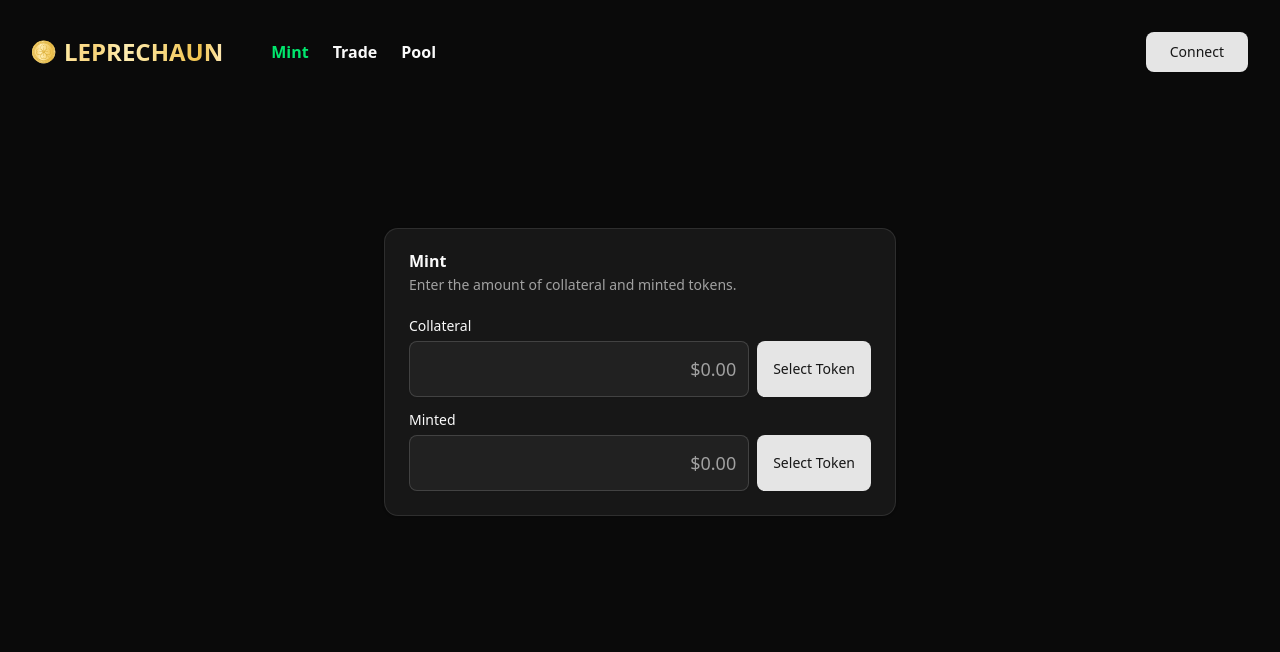
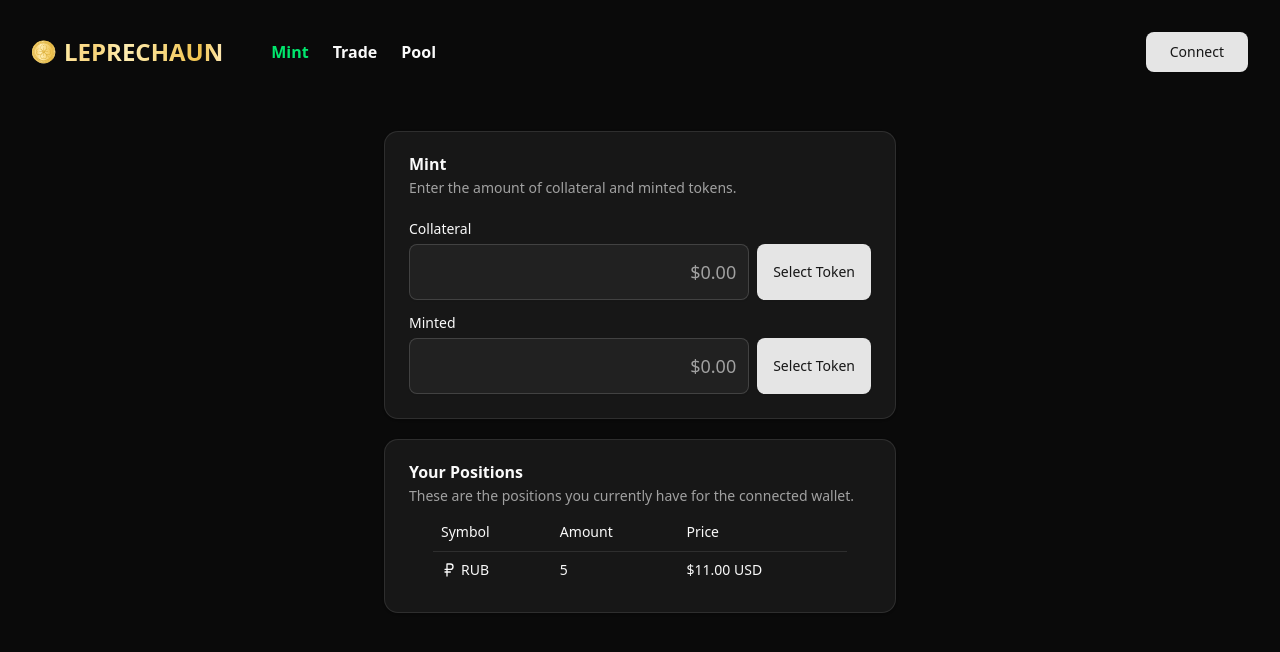
Before and after one commit to leprechaun-dao/leprechaun-mvp-bsc, a Next.js app: page / in a window 1280 px wide. Shown: the top 652 px of the page. Built offline with nearby package versions, Linux system fonts and the light colour scheme.

Commit message:
Add table component and integrate it into mint page

```diff
--- a/app/(main)/(mint)/page.tsx
+++ b/app/(main)/(mint)/page.tsx
@@ -24,6 +24,15 @@ import {
   FormItem,
   FormLabel,
 } from "@/components/ui/form";
+import {
+  Table,
+  TableBody,
+  TableCell,
+  TableHead,
+  TableHeader,
+  TableRow,
+} from "@/components/ui/table";
+import { RussianRuble } from "lucide-react";
 import { useForm } from "react-hook-form";
 
 export default function Home() {
@@ -32,7 +41,7 @@ export default function Home() {
   return (
     <div className="flex flex-col min-h-screen w-full">
       <Header activeRoute="mint" />
-      <main className="flex flex-1 items-center justify-center mb-[20vh] px-6">
+      <main className="flex flex-col gap-5 flex-1 items-center justify-center mb-[20vh] px-6">
         <Card className="w-lg">
           <CardHeader>
             <CardTitle>Mint</CardTitle>
@@ -99,6 +108,38 @@ export default function Home() {
             </div>
           </CardContent>
         </Card>
+
+        <Card className="w-lg">
+          <CardHeader>
+            <CardTitle>Your Positions</CardTitle>
+            <CardDescription>
+              These are the positions you currently have for the connected
+              wallet.
+            </CardDescription>
+            {/* TODO: Add button for wallet connection */}
+
+            <CardContent>
+              <Table>
+                <TableHeader>
+                  <TableRow>
+                    <TableHead>Symbol</TableHead>
+                    <TableHead>Amount</TableHead>
+                    <TableHead>Price</TableHead>
+                  </TableRow>
+                </TableHeader>
+                <TableBody>
+                  <TableRow>
+                    <TableCell className="flex gap-1 items-center *:[svg]:size-4">
+                      <RussianRuble /> RUB
+                    </TableCell>
+                    <TableCell>5</TableCell>
+                    <TableCell>$11.00 USD</TableCell>
+                  </TableRow>
+                </TableBody>
+              </Table>
+            </CardContent>
+          </CardHeader>
+        </Card>
       </main>
     </div>
   );
--- /dev/null
+++ b/components/ui/table.tsx
@@ -0,0 +1,116 @@
+"use client"
+
+import * as React from "react"
+
+import { cn } from "@/utils/css"
+
+function Table({ className, ...props }: React.ComponentProps<"table">) {
+  return (
+    <div
+      data-slot="table-container"
+      className="relative w-full overflow-x-auto"
+    >
+      <table
+        data-slot="table"
+        className={cn("w-full caption-bottom text-sm", className)}
+        {...props}
+      />
+    </div>
+  )
+}
+
+function TableHeader({ className, ...props }: React.ComponentProps<"thead">) {
+  return (
+    <thead
+      data-slot="table-header"
+      className={cn("[&_tr]:border-b", className)}
+      {...props}
+    />
+  )
+}
+
+function TableBody({ className, ...props }: React.ComponentProps<"tbody">) {
+  return (
+    <tbody
+      data-slot="table-body"
+      className={cn("[&_tr:last-child]:border-0", className)}
+      {...props}
+    />
+  )
+}
+
+function TableFooter({ className, ...props }: React.ComponentProps<"tfoot">) {
+  return (
+    <tfoot
+      data-slot="table-footer"
+      className={cn(
+        "bg-muted/50 border-t font-medium [&>tr]:last:border-b-0",
+        className
+      )}
+      {...props}
+    />
+  )
+}
+
+function TableRow({ className, ...props }: React.ComponentProps<"tr">) {
+  return (
+    <tr
+      data-slot="table-row"
+      className={cn(
+        "hover:bg-muted/50 data-[state=selected]:bg-muted border-b transition-colors",
+        className
+      )}
+      {...props}
+    />
+  )
+}
+
+function TableHead({ className, ...props }: React.ComponentProps<"th">) {
+  return (
+    <th
+      data-slot="table-head"
+      className={cn(
+        "text-foreground h-10 px-2 text-left align-middle font-medium whitespace-nowrap [&:has([role=checkbox])]:pr-0 [&>[role=checkbox]]:translate-y-[2px]",
+        className
+      )}
+      {...props}
+    />
+  )
+}
+
+function TableCell({ className, ...props }: React.ComponentProps<"td">) {
+  return (
+    <td
+      data-slot="table-cell"
+      className={cn(
+        "p-2 align-middle whitespace-nowrap [&:has([role=checkbox])]:pr-0 [&>[role=checkbox]]:translate-y-[2px]",
+        className
+      )}
+      {...props}
+    />
+  )
+}
+
+function TableCaption({
+  className,
+  ...props
+}: React.ComponentProps<"caption">) {
+  return (
+    <caption
+      data-slot="table-caption"
+      className={cn("text-muted-foreground mt-4 text-sm", className)}
+      {...props}
+    />
+  )
+}
+
+export {
+  Table,
+  TableHeader,
+  TableBody,
+  TableFooter,
+  TableHead,
+  TableRow,
+  TableCell,
+  TableCaption,
+}
```
